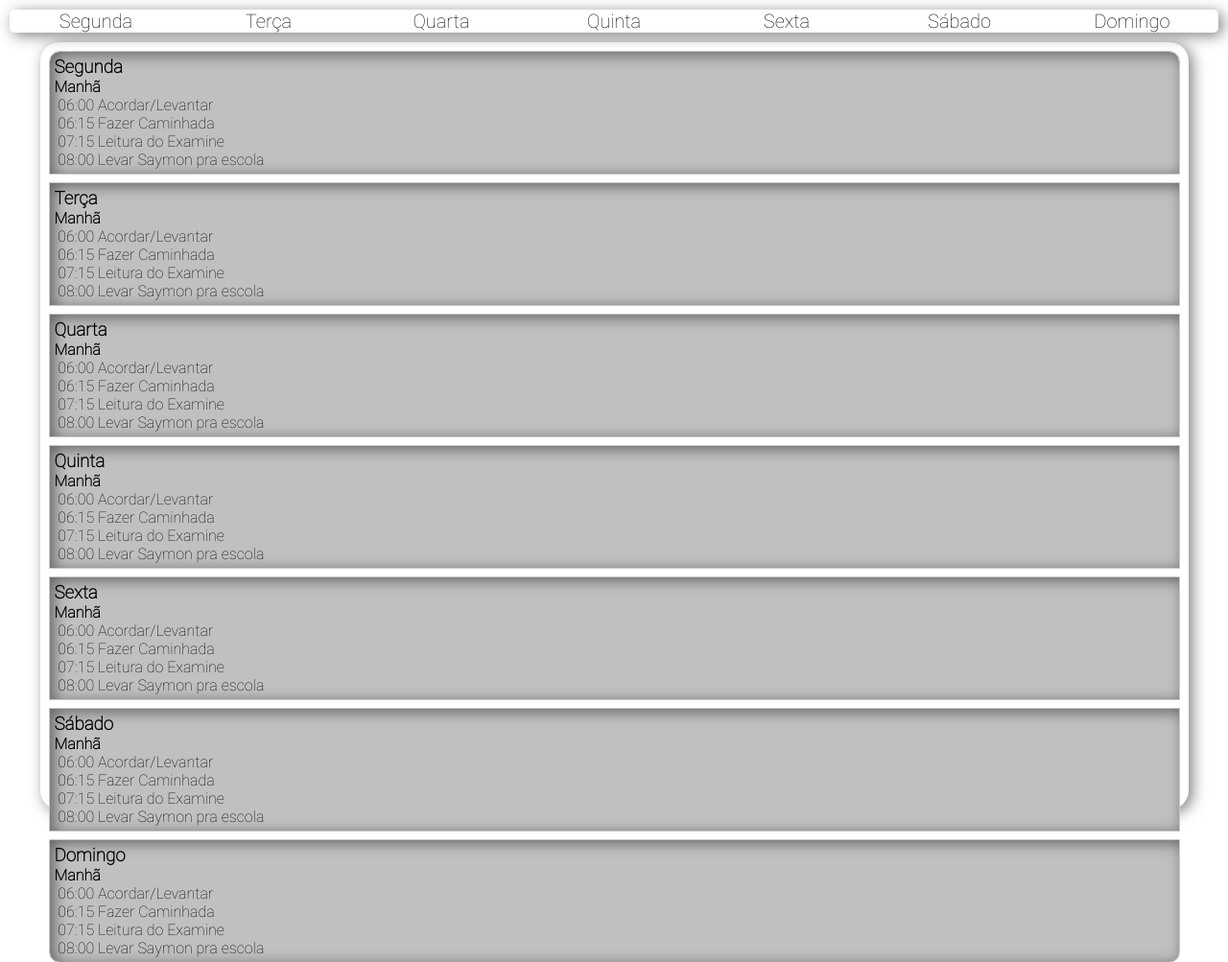
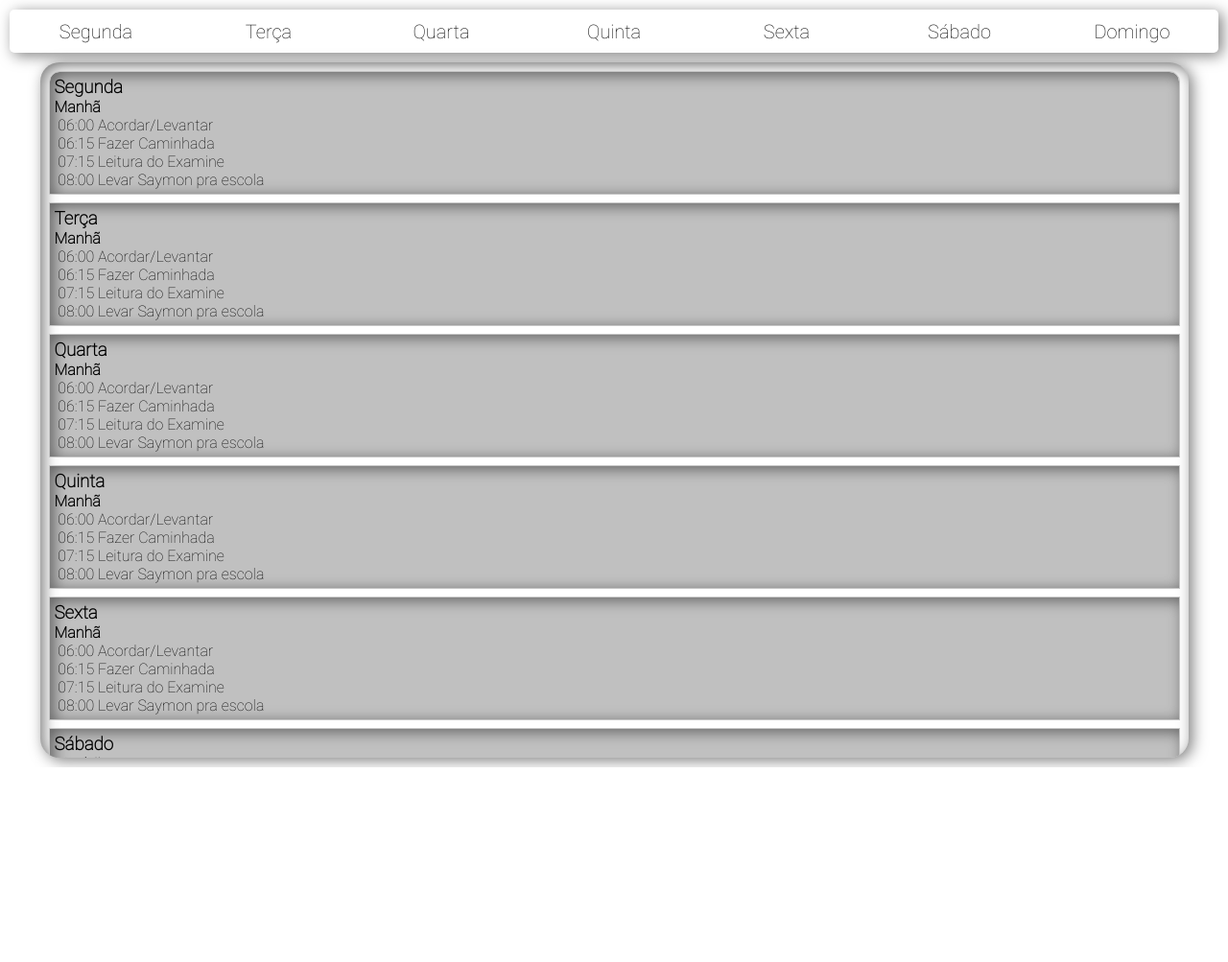
Before and after one commit to Carlosjw/familyRoutini, a website: page index.html in a window 1280 px wide. Shown: the whole page at 96% size. After the commit the page ends 800 px from the top, so only its background shows below. Drawn offline with Linux system fonts and the light colour scheme.

Commit message:
updateProject

```diff
--- a/public/css/style.css
+++ b/public/css/style.css
@@ -78,8 +78,10 @@ main.main-content{
     display: flex;
     flex-direction: column;
     border-radius: 20px;
-    box-shadow: 4px 3px 15px rgba(0, 0, 0, 0.5);
+    box-shadow: 4px 3px 15px rgba(0, 0, 0, 0.5), inset 4px 3px 15px rgba(0, 0, 0, 0.5);
     gap: 10px;
+    overflow-y: auto;
+    /* outline: 2px solid rgb(100, 98, 98); */
 }
 
 main.main-content .weekDay{
```
